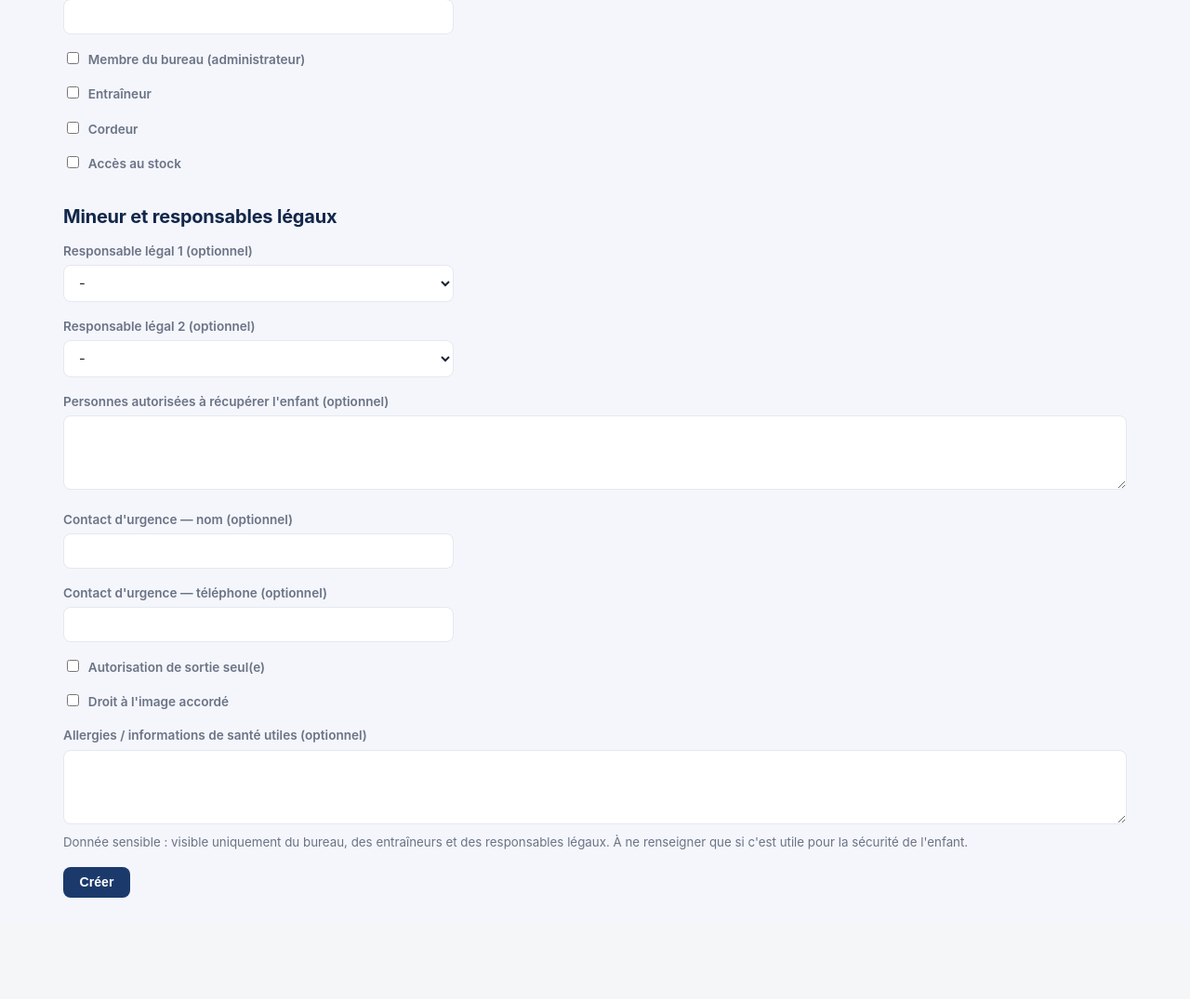
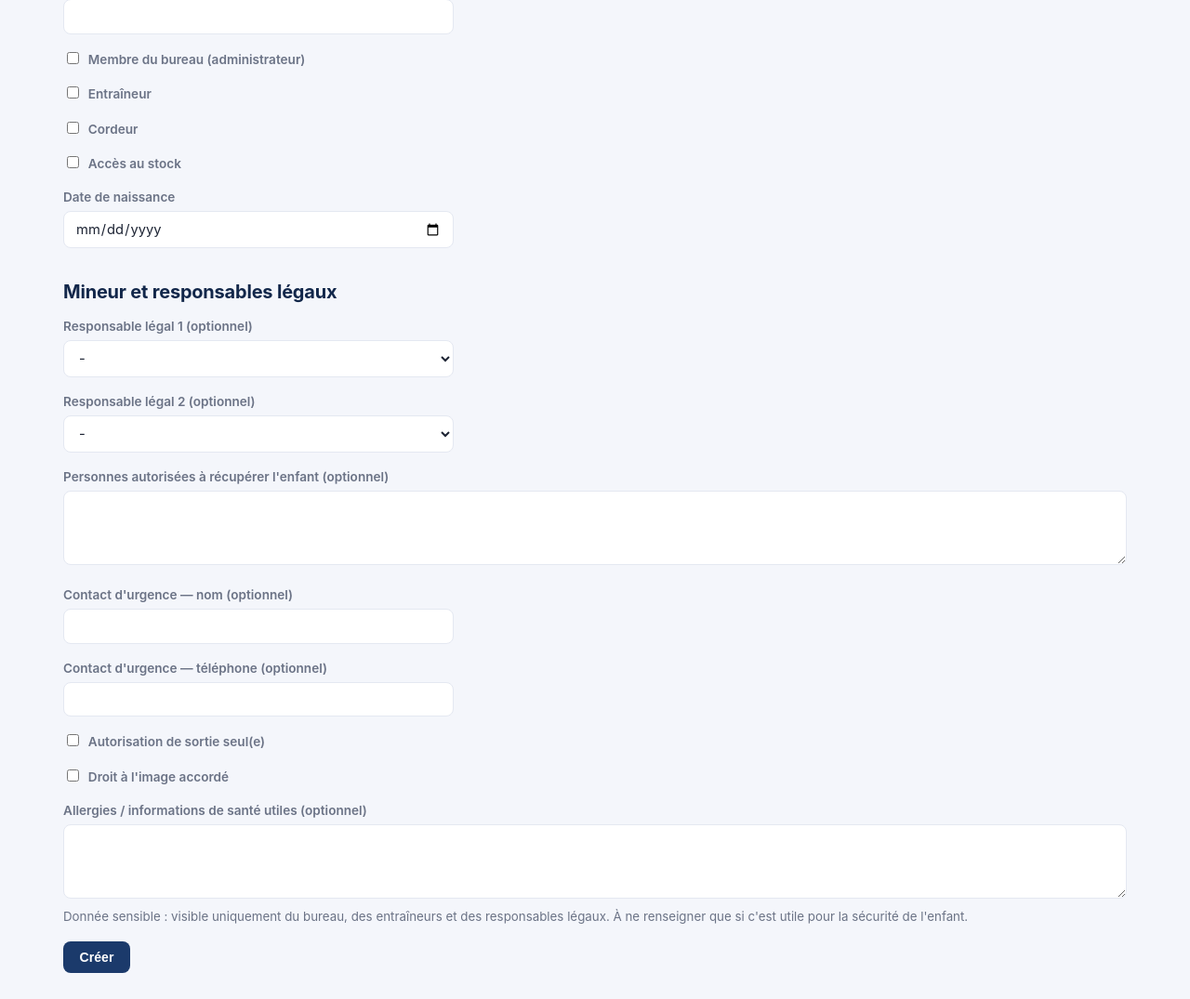
Before and after one commit to tfageo18/Axiobad, a Symfony app: template templates/licencie/form.html.twig in a window 1280 px wide. Shown: the part 396-1471 px from the top of the page at 93% size. Before the commit the page ends 1362 px from the top, so only its background shows below. Run offline with Twig, Linux system fonts and the light colour scheme; the template is opened without the code that fills it, so the values that code supplies are empty; some libraries are stand-ins or nearby versions.

Commit message:
Permet de renseigner la date de naissance dès la création d'un licencié
Le champ n'était disponible qu'en modification, obligeant à recréer puis
rouvrir la fiche pour dater un enfant nouvellement créé — important pour la
catégorie d'âge (adulte/enfant) et l'accès aux créneaux ouverts aux ados.

```diff
--- a/src/Controller/LicencieController.php
+++ b/src/Controller/LicencieController.php
@@ -310,6 +310,7 @@ class LicencieController extends AbstractController
             $prenom = (string) $request->request->get('prenom');
             $nom = (string) $request->request->get('nom');
             $roles = $request->request->all('roles');
+            $dateNaissance = (string) $request->request->get('dateNaissance');
 
             if (null !== $email && $entityManager->getRepository(Licencie::class)->findOneBy(['email' => $email])) {
                 $this->addFlash('error', 'Cet email est déjà utilisé par un autre compte.');
@@ -322,6 +323,7 @@ class LicencieController extends AbstractController
                 ->setPrenom($prenom)
                 ->setNom($nom)
                 ->setRoles(array_values(array_intersect($roles, [Licencie::ROLE_BUREAU, Licencie::ROLE_ENTRAINEUR, Licencie::ROLE_CORDEUR, Licencie::ROLE_STOCK])))
+                ->setDateNaissance($dateNaissance ? new \DateTimeImmutable($dateNaissance) : null)
                 ->setMustChangePassword(true);
 
             $this->appliquerChampsMineur($licencie, $request, $entityManager);
--- a/templates/licencie/form.html.twig
+++ b/templates/licencie/form.html.twig
@@ -50,11 +50,11 @@
                 Accès au stock
             </label>
         </div>
+        <div>
+            <label for="dateNaissance">Date de naissance</label>
+            <input type="date" name="dateNaissance" id="dateNaissance" value="{{ licencie and licencie.dateNaissance ? licencie.dateNaissance|date('Y-m-d') : '' }}">
+        </div>
         {% if licencie %}
-            <div>
-                <label for="dateNaissance">Date de naissance</label>
-                <input type="date" name="dateNaissance" id="dateNaissance" value="{{ licencie.dateNaissance ? licencie.dateNaissance|date('Y-m-d') : '' }}">
-            </div>
             <div>
                 <label for="numeroLicence">Numéro de licence FFBaD</label>
                 <input type="text" name="numeroLicence" id="numeroLicence" value="{{ licencie.numeroLicence }}">
```
